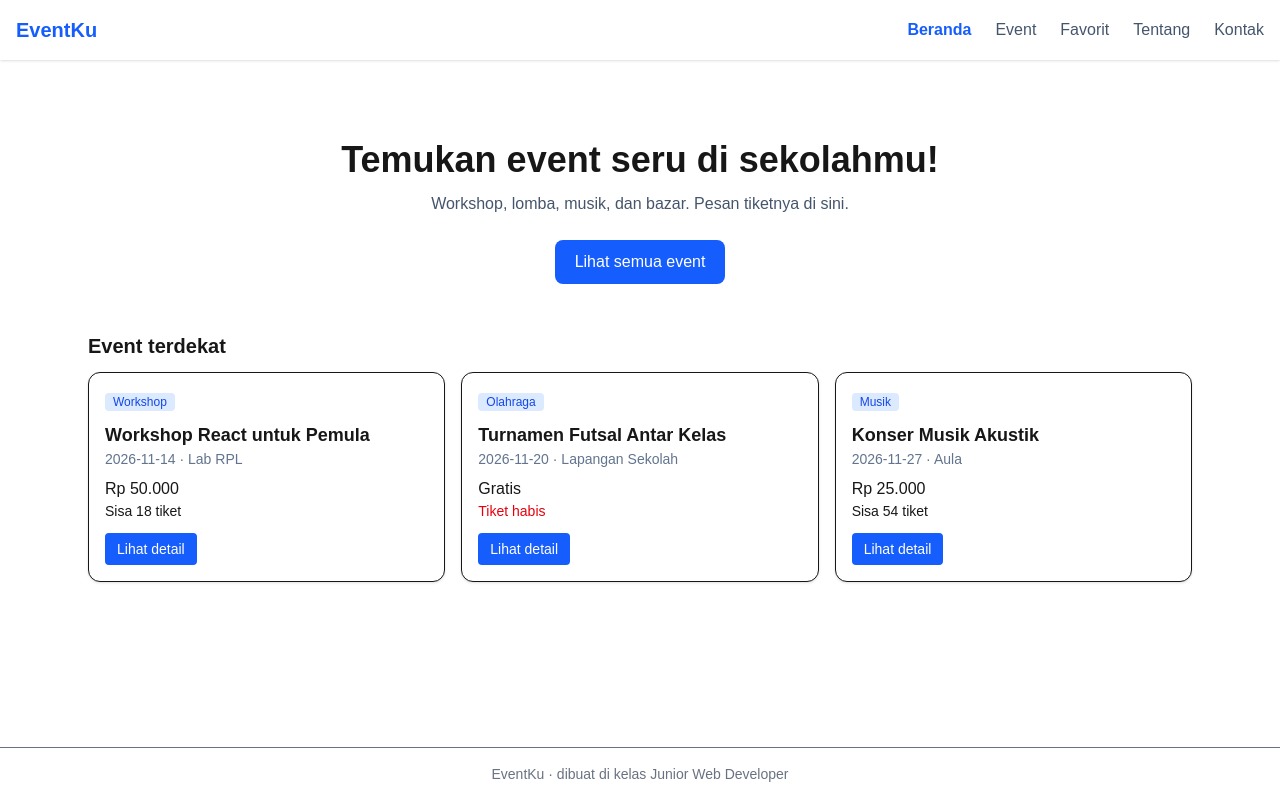
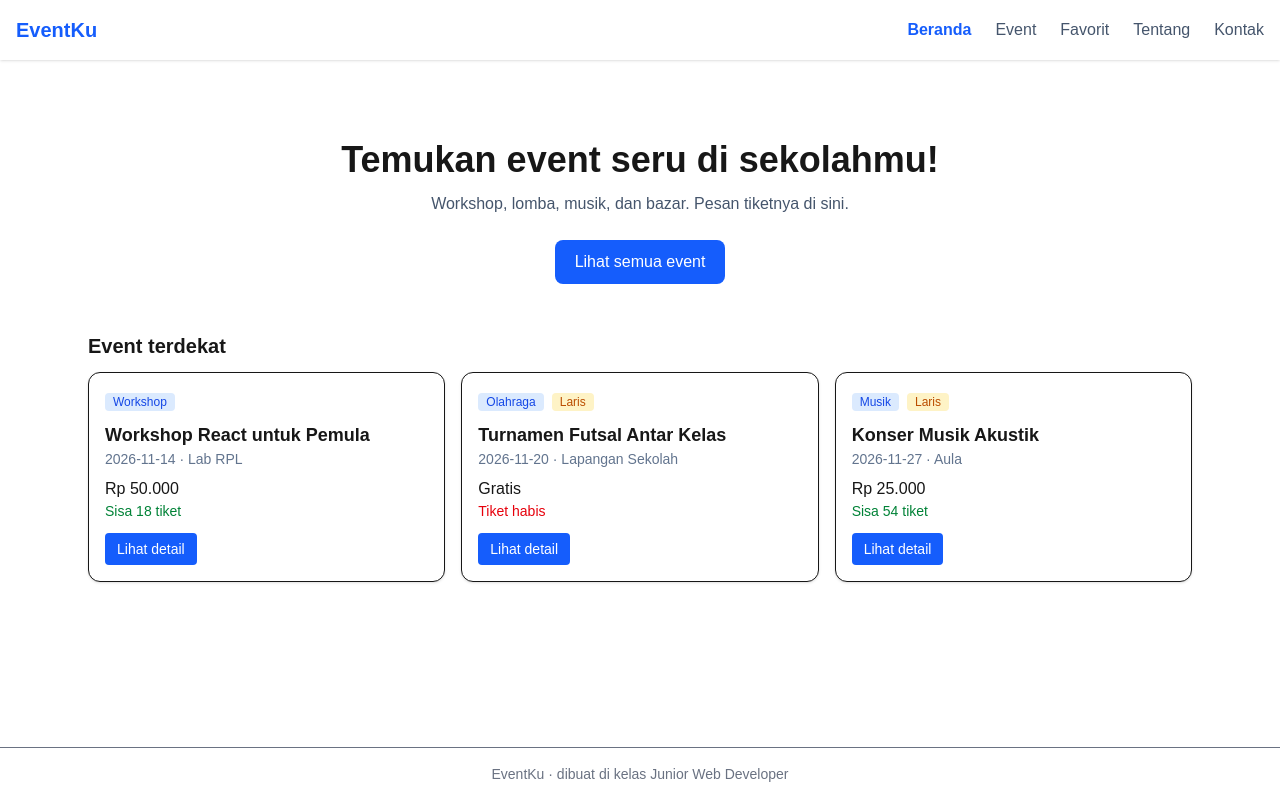
Before and after one commit to LodyGantengBet/latihan-nextjs, a Next.js app: page / in a window 1280 px wide. Built offline with nearby package versions, Linux system fonts and the light colour scheme.

Commit message:
rabu misi10  membuat label laris

```diff
--- a/components/KartuEvent.tsx
+++ b/components/KartuEvent.tsx
@@ -3,11 +3,17 @@ import { rupiah, type Event } from "@/data/events";
 
 export default function KartuEvent({ event }: { event: Event }) {
   const sisa = event.kuota - event.terisi;
+  const laris = event.terisi / event.kuota >= 0.5;
   return (
     <div className="rounded-xl border bg-white p-4 shadow-sm">
       <span className="rounded bg-blue-100 px-2 py-0.5 text-xs text-blue-700">
         {event.kategori}
       </span>
+      {laris && (
+        <span className="ml-2 rounded bg-amber-100 px-2 py-0.5 text-xs font-medium text-amber-700">
+          Laris
+        </span>
+      )}
       <h3 className="mt-2 text-lg font-semibold">{event.judul}</h3>
       <p className="text-sm text-slate-500">
         {event.tanggal} · {event.lokasi}
@@ -15,7 +21,7 @@ export default function KartuEvent({ event }: { event: Event }) {
       <p className="mt-2 font-medium">{rupiah(event.harga)}</p>
       <p
         className={
-          sisa === 0 ? "text-sm text-red-600" : "text-sm text-green-70"
+          sisa === 0 ? "text-sm text-red-600" : "text-sm text-green-700"
         }
       >
         {sisa === 0 ? "Tiket habis" : `Sisa ${sisa} tiket`}
```
